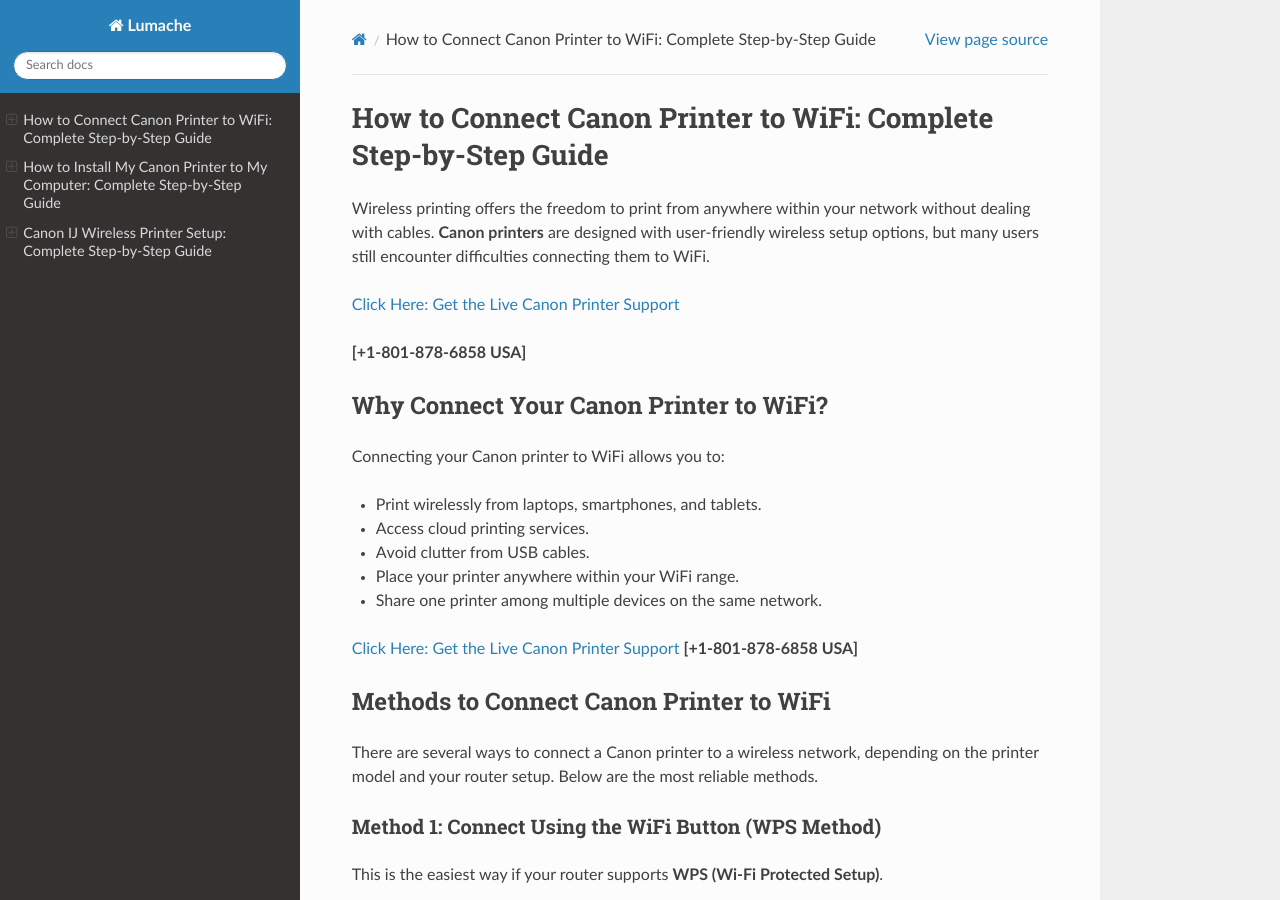
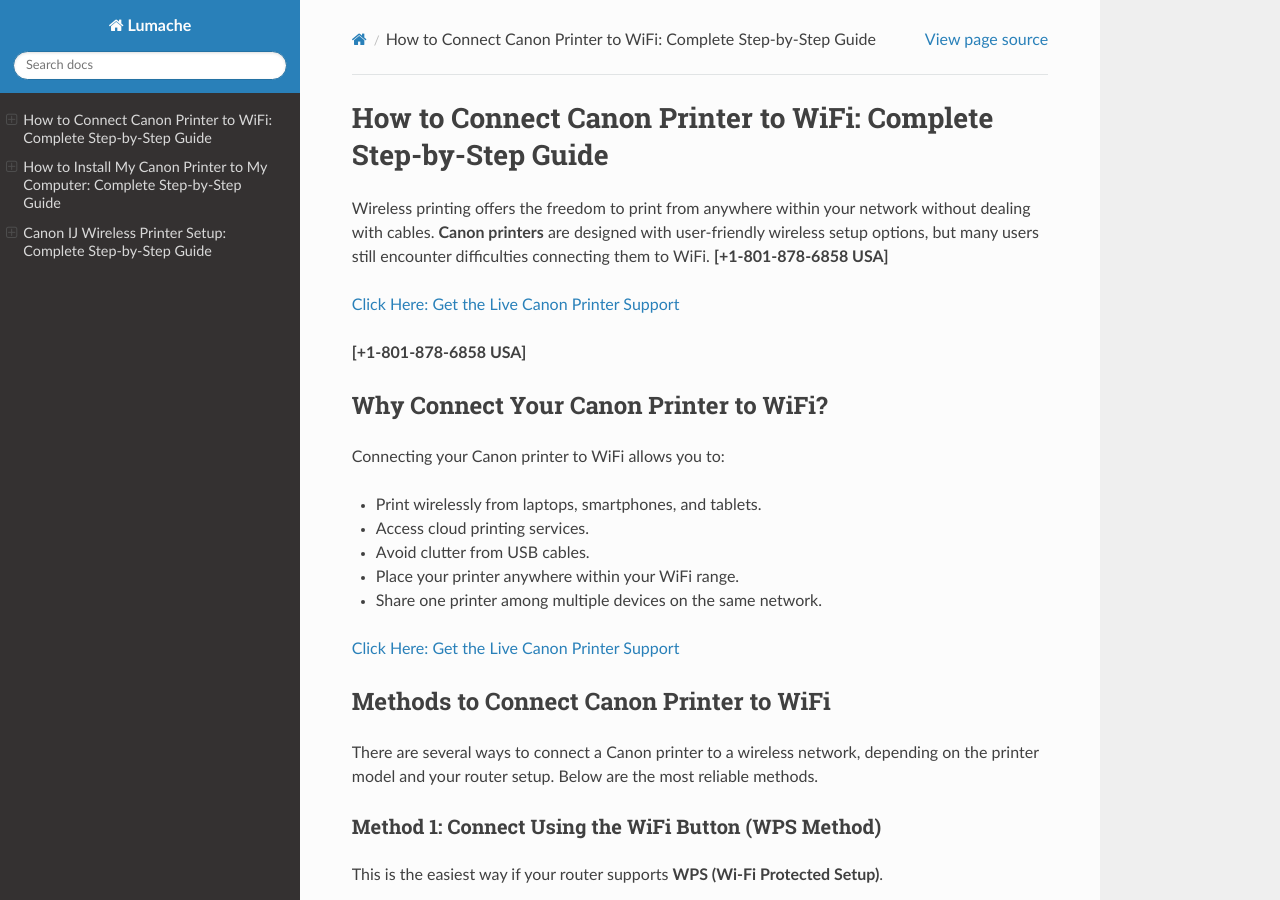
Before and after one commit to trickjack/printertips, a Sphinx documentation site: the page built from docs/source/index.rst, in a window 1280 px wide and 900 px high. Built offline with Sphinx 7.4.7 and the Read the Docs theme 3.1.0, drawn with Linux system fonts in a browser that asks for light colours; part of the change alters nothing that is shown.

```diff
--- a/docs/source/index.rst
+++ b/docs/source/index.rst
@@ -1,7 +1,7 @@
 How to Connect Canon Printer to WiFi: Complete Step-by-Step Guide
 =================================================================
 
-Wireless printing offers the freedom to print from anywhere within your network without dealing with cables. **Canon printers** are designed with user-friendly wireless setup options, but many users still encounter difficulties connecting them to WiFi.
+Wireless printing offers the freedom to print from anywhere within your network without dealing with cables. **Canon printers** are designed with user-friendly wireless setup options, but many users still encounter difficulties connecting them to WiFi. **[+1-801-878-6858 USA]**
 
 `Click Here: Get the Live Canon Printer Support <https://jivo.chat/KlZSRejpBm>`_
 
@@ -18,7 +18,7 @@ Connecting your Canon printer to WiFi allows you to:
 - Place your printer anywhere within your WiFi range.
 - Share one printer among multiple devices on the same network.
 
-`Click Here: Get the Live Canon Printer Support <https://jivo.chat/KlZSRejpBm>`_     **[+1-801-878-6858 USA]**
+`Click Here: Get the Live Canon Printer Support <https://jivo.chat/KlZSRejpBm>`_
 
 Methods to Connect Canon Printer to WiFi
 ----------------------------------------
```
